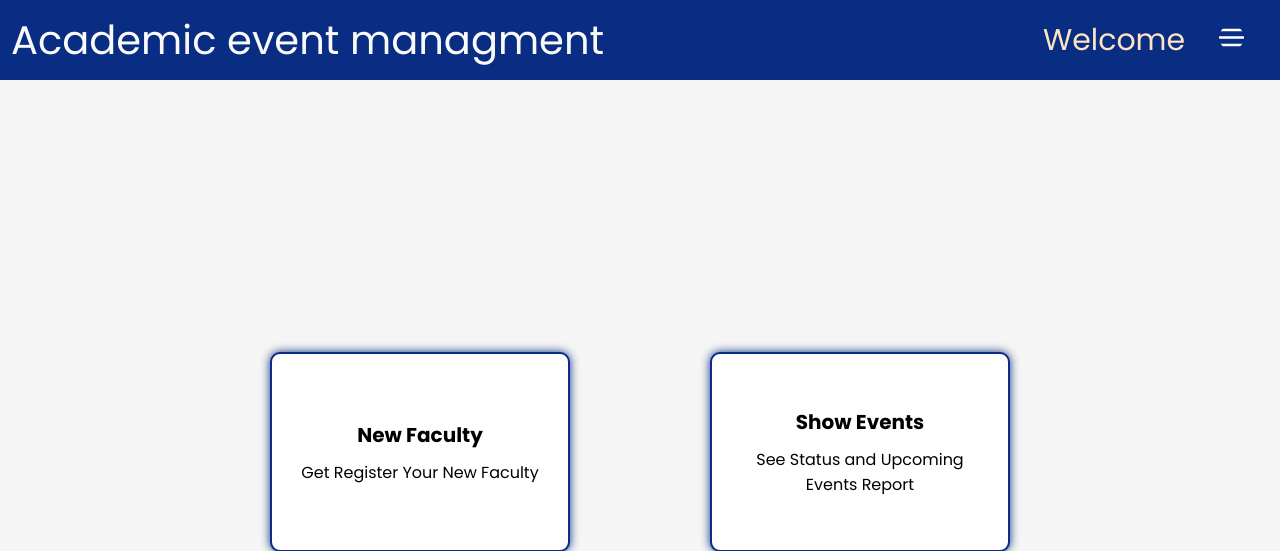
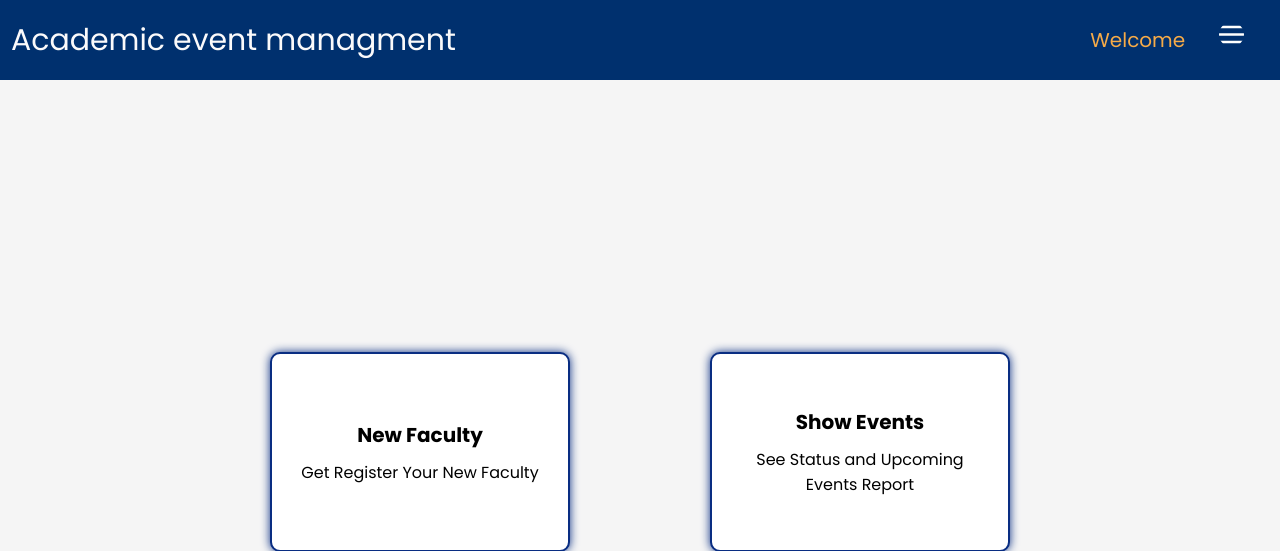
Before and after one commit to safalyakumbhare/Academic-Event-Manager, a PHP site: page /HomeHOD.php in a window 1280 px wide. Shown: the top 551 px of the page. Run offline with PHP 8.4, Linux system fonts and the light colour scheme; a user stored in the database is signed in; data comes from the database, SQL or seed files in the repository.

Commit message:
header updated

```diff
--- a/header.css
+++ b/header.css
@@ -14,10 +14,10 @@ body {
   /* width: 100%;
     min-height: 100vh; */
   background: rgba(249, 246, 246, 0);
-  color: bisque;
+  color: #f6ab48;
 }
 nav {
-  background: rgb(9, 45, 130);
+  background: #00306e;
   width: 100%;
   height: 80px;
   padding: 10px;
@@ -41,7 +41,7 @@ li {
   display: inline-block;
   list-style: none;
   margin: 10px 30px;
-  font-size: 30px;
+  font-size: 20px;
 }
 .heading {
   width: 100%;
@@ -51,7 +51,7 @@ li {
   display: inline-block;
   list-style: none;
 
-  font-size: 40px;
+  font-size: 30px;
 }
 a {
   color: rgb(251, 250, 251);
```
